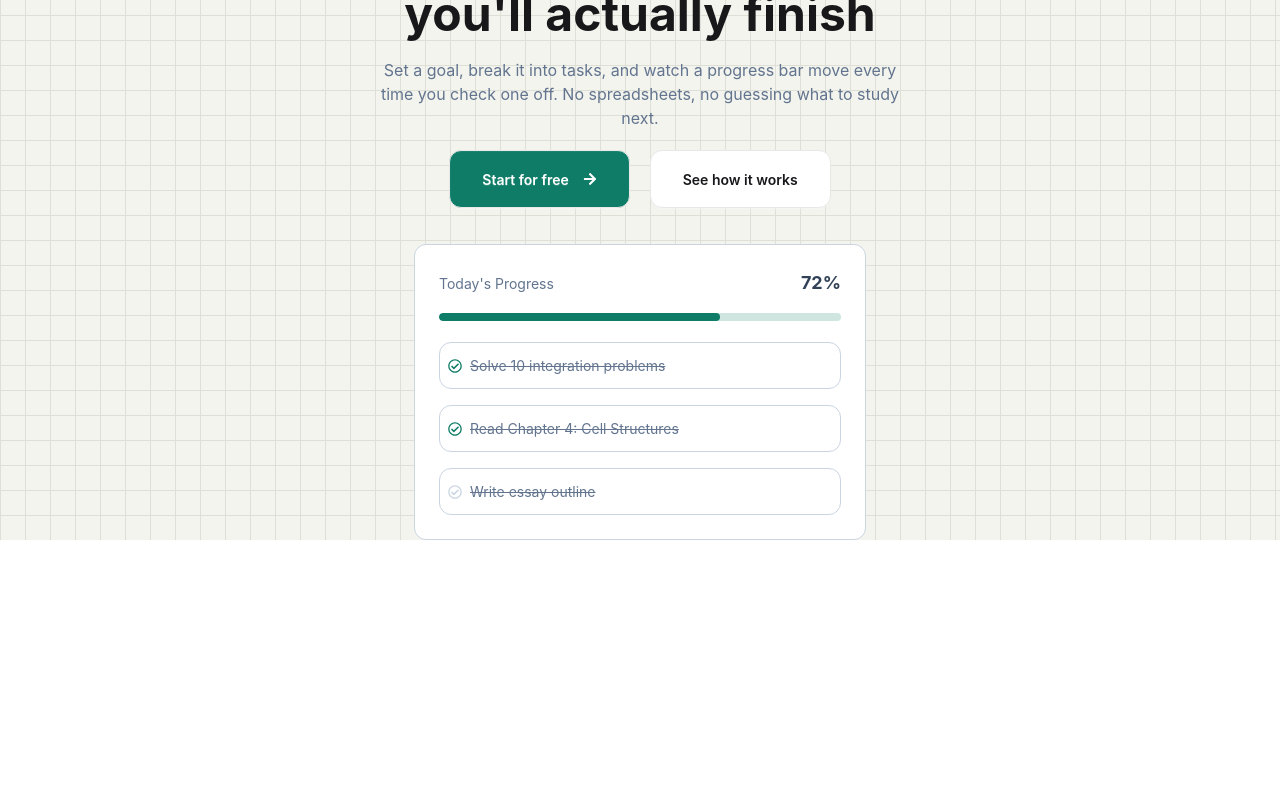
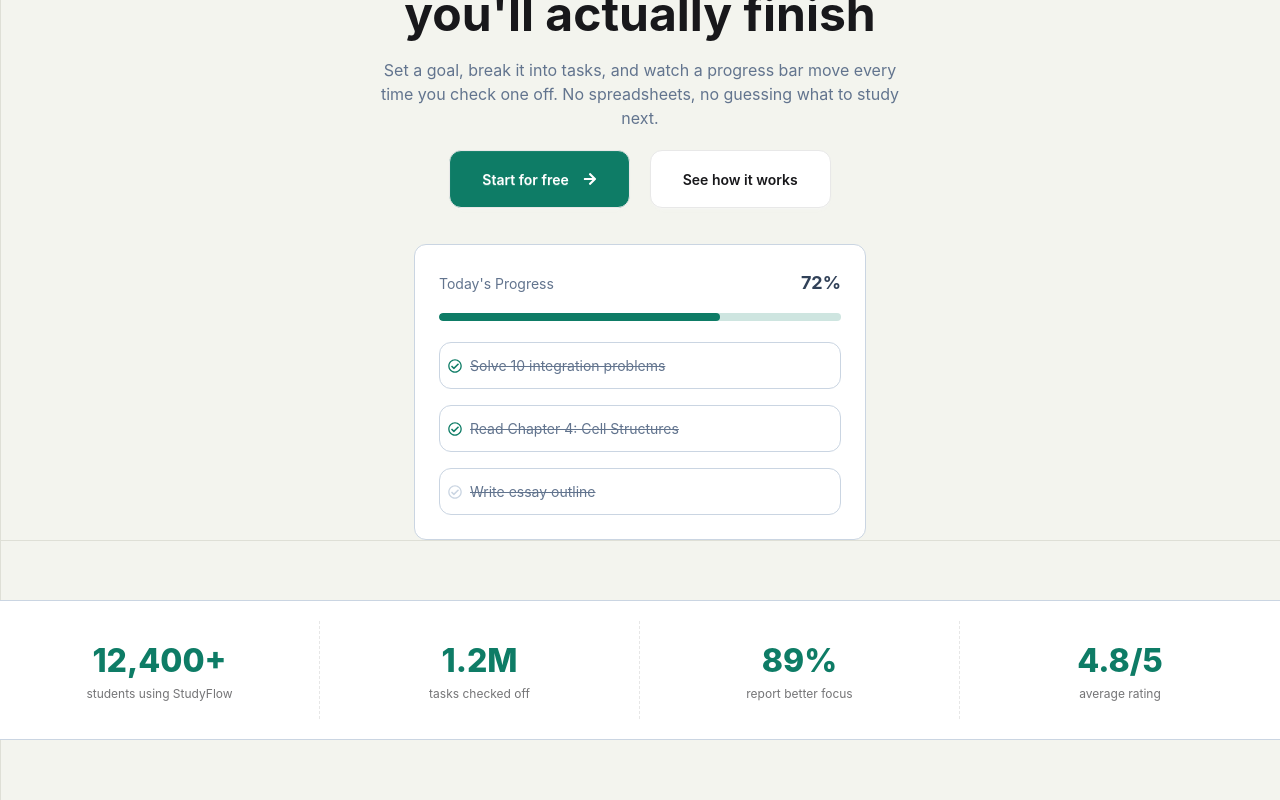
Before and after one commit to officialbondondatta/studyFlow, a React (Vite) app: page / in a window 1280 px wide. Shown: the part 260-1060 px from the top of the page. Before the commit the page ends 800 px from the top, so only its background shows below. Built offline with nearby package versions, Linux system fonts and the light colour scheme.

Commit message:
added stats section

```diff
--- a/src/App.jsx
+++ b/src/App.jsx
@@ -1,5 +1,6 @@
 import Banner from "./components/Banner";
 import Navbar from "./components/Navbar";
+import Stats from "./components/Stats";
 
 function App() {
 
@@ -8,6 +9,7 @@
       <div>
         <Navbar />
         <Banner></Banner>
+        <Stats></Stats>
       </div>
     </>
   )
--- /dev/null
+++ b/src/components/Stats.jsx
@@ -0,0 +1,26 @@
+const Stats = () => {
+    return (
+        <div className="stats bg-white border w-full stats-vertical lg:stats-horizontal border-slate-300 border-l-0 border-r-0 rounded-none mt-15 mb-15">
+            <div className="container mx-auto py-5 grid lg:grid-cols-4 grid-cols-2 text-center">
+                <div className="stat">
+                    <div className="stat-value text-[#0e7c66]">12,400+</div>
+                    <div className="stat-desc">students using StudyFlow</div>
+                </div>
+                <div className="stat">
+                    <div className="stat-value text-[#0e7c66]">1.2M</div>
+                    <div className="stat-title">tasks checked off</div>
+                </div>
+                <div className="stat">
+                    <div className="stat-value text-[#0e7c66]">89%</div>
+                    <div className="stat-title">report better focus</div>
+                </div>
+                <div className="stat">
+                    <div className="stat-value text-[#0e7c66]">4.8/5</div>
+                    <div className="stat-title">average rating</div>
+                </div>
+            </div>
+        </div>
+    );
+};
+
+export default Stats;
--- a/src/index.css
+++ b/src/index.css
@@ -9,4 +9,5 @@
         linear-gradient(to right, #dedfd6 1px, transparent 1px),
         linear-gradient(to bottom, #dedfd6 1px, transparent 1px);
     background-size: 25px 25px;
+    background-attachment: fixed;
 }
```
